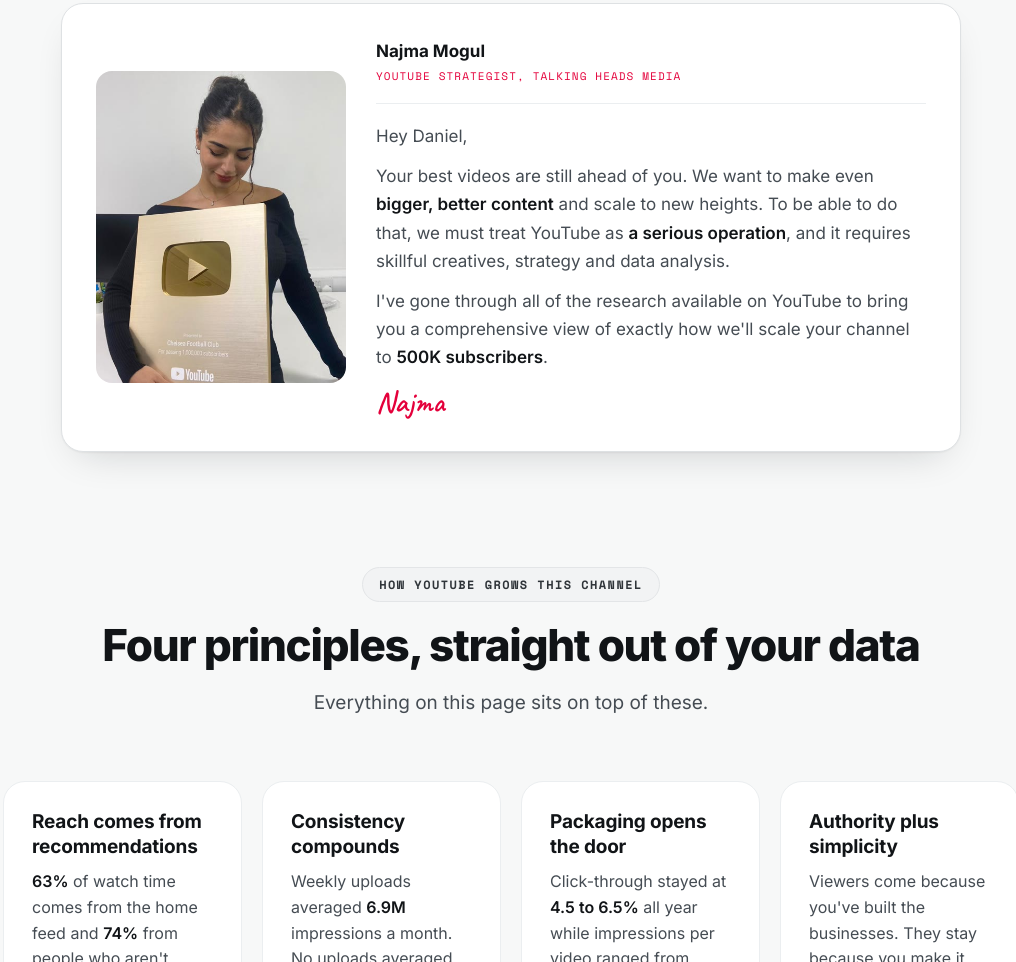
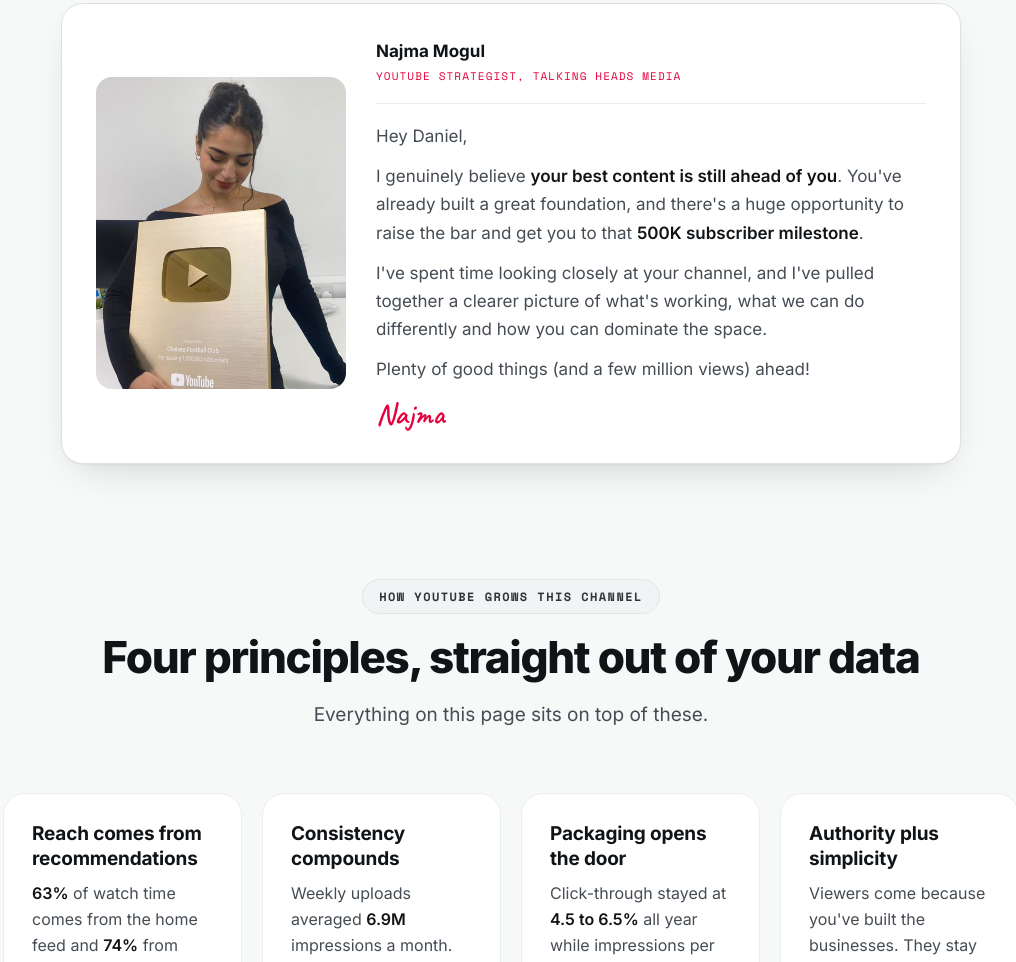
Before and after one commit to saffalino/client-pages, a plain HTML site: page daniel-7c127dbc/index.html in a window 1280 px wide. Shown: the part 1472-2434 px from the top of the page, without its empty margins (129-1145 px from the left). Drawn offline with nearby package versions, Linux system fonts and the light colour scheme.

Commit message:
Daniel page: Najma's note

```diff
--- a/daniel-7c127dbc/index.html
+++ b/daniel-7c127dbc/index.html
@@ -568,8 +568,9 @@ details.more{margin-top:40px;border-color:var(--line-soft)}
     </div>
     <div class="letter-body">
       <p>Hey Daniel,</p>
-      <p>Your best videos are still ahead of you. We want to make even <b>bigger, better content</b> and scale to new heights. To be able to do that, we must treat YouTube as <b>a serious operation</b>, and it requires skillful creatives, strategy and data analysis.</p>
-      <p>I've gone through all of the research available on YouTube to bring you a comprehensive view of exactly how we'll scale your channel to <b>500K subscribers</b>.</p>
+      <p>I genuinely believe <b>your best content is still ahead of you</b>. You've already built a great foundation, and there's a huge opportunity to raise the bar and get you to that <b>500K subscriber milestone</b>.</p>
+      <p>I've spent time looking closely at your channel, and I've pulled together a clearer picture of what's working, what we can do differently and how you can dominate the space.</p>
+      <p>Plenty of good things (and a few million views) ahead!</p>
       <p class="sign">Najma</p>
     </div>
     </div>
```
